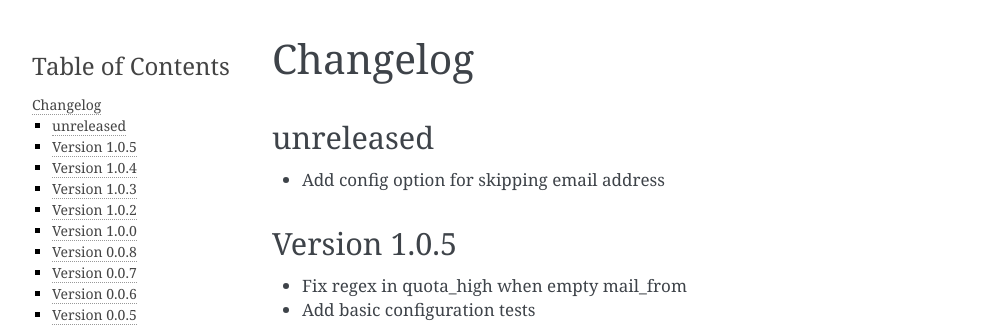
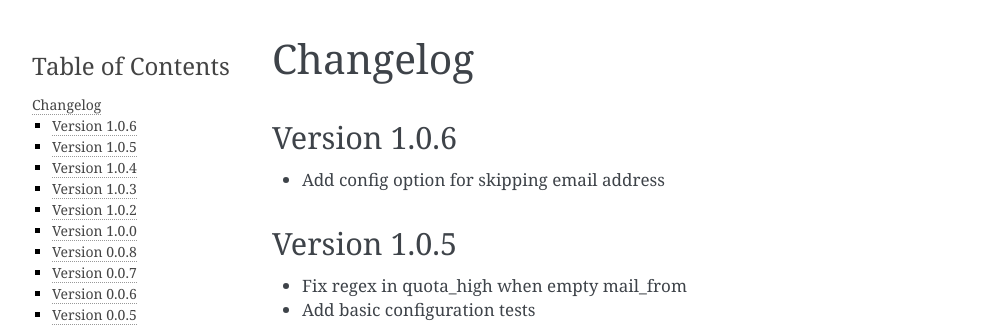
Before and after one commit to dbaio/loganom, a Sphinx documentation site: the page built from docs/changelog.rst, in a window 1280 px wide. Shown: the top 327 px of the page, without its empty margins (148-1141 px from the left). Built offline with Sphinx 7.4.7, drawn with Linux system fonts in a browser that asks for light colours.

Commit message:
Update to 1.0.6

```diff
--- a/docs/changelog.rst
+++ b/docs/changelog.rst
@@ -1,8 +1,8 @@
 Changelog
 =========
 
-unreleased
-----------
+Version 1.0.6
+-------------
 
 * Add config option for skipping email address
 
--- a/docs/conf.py
+++ b/docs/conf.py
@@ -22,7 +22,7 @@ copyright = '2020, Danilo G. Baio'
 author = 'Danilo G. Baio'
 
 # The full version, including alpha/beta/rc tags
-release = '1.0.5'
+release = '1.0.6'
 
 
 # -- General configuration ---------------------------------------------------
--- a/setup.py
+++ b/setup.py
@@ -7,7 +7,7 @@ with open("README.rst", "r") as fh:
 
 setup(
     name="loganom",
-    version="1.0.5",
+    version="1.0.6",
     author="Danilo G. Baio",
     author_email="dbaio@bsd.com.br",
     description="Log analyzer to discover anomalies",
```
